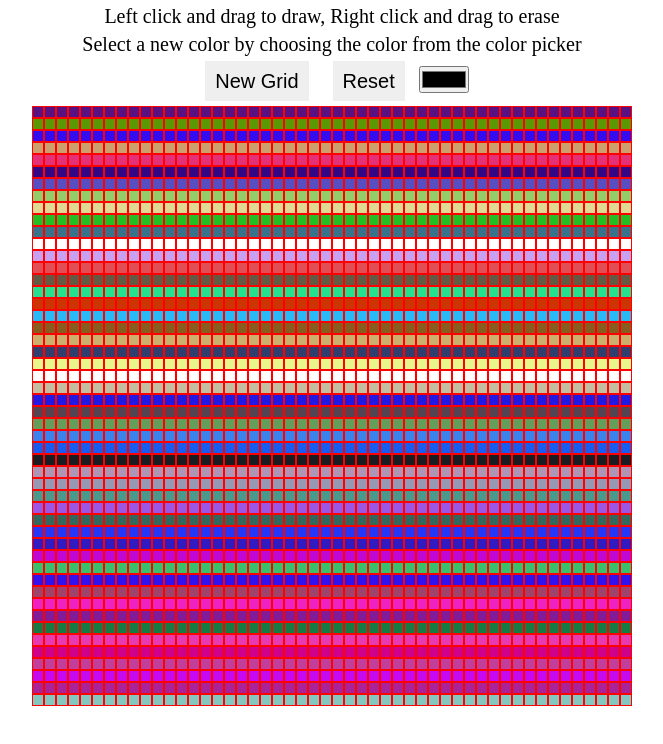
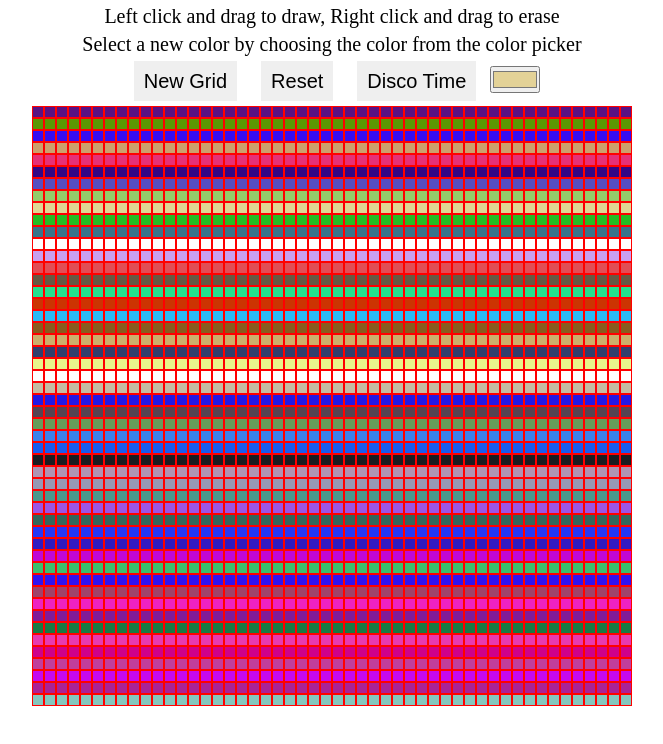
Before and after one commit to DarkFM/Etch-A-Sketch, a plain HTML site: page index.html in a window 1280 px wide. Shown: the whole page, without its empty margins (308-971 px from the left). Drawn offline with Linux system fonts and the light colour scheme.

Commit message:
Add Disco time button

```diff
--- a/index.html
+++ b/index.html
@@ -18,7 +18,8 @@
   <div id="controls">
     <button id="new_grid_btn">New Grid</button>
     <button id="reset_btn">Reset</button>
-    <input type="color" value="#000000">
+    <button id="magic" class="green">Disco Time</button>
+    <input type="color" value="#e3d297">
   </div>
   <section id="container"></section>
   <script src="main.js"></script>
```
